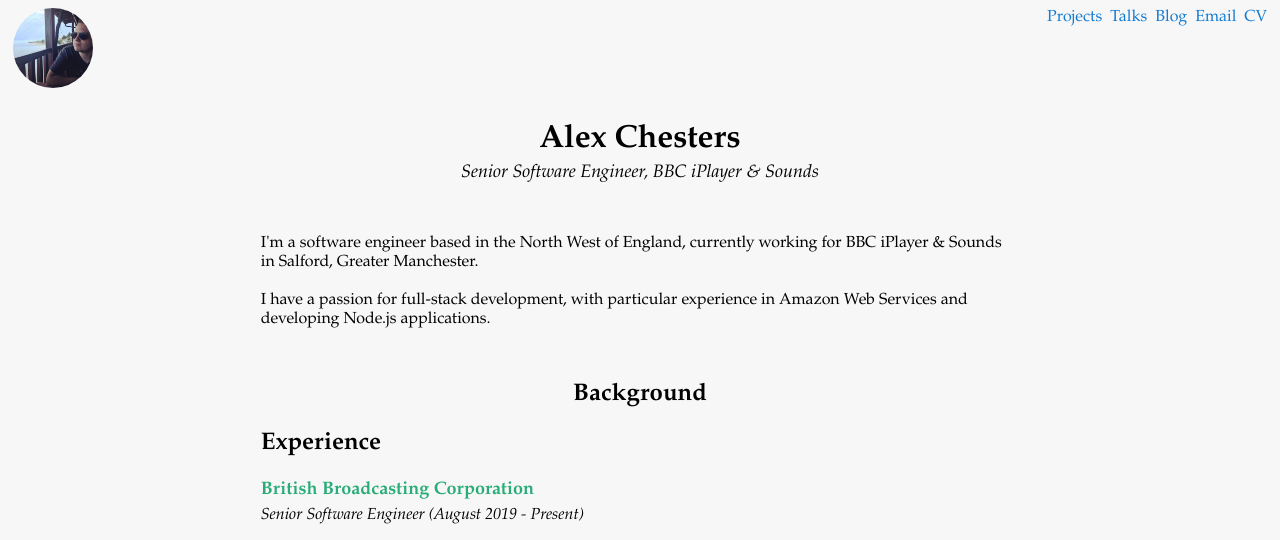
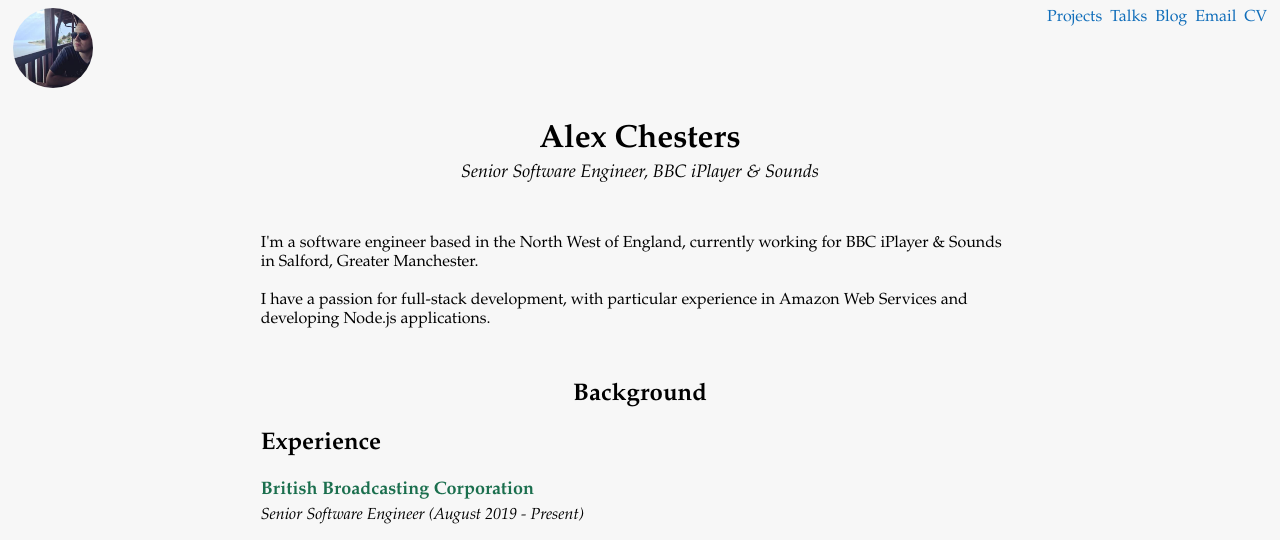
Before and after one commit to AlexChesters/cheste.rs, a React app in the folder static/: page / in a window 1280 px wide. Shown: the top 540 px of the page. Built offline with nearby package versions, Linux system fonts and the light colour scheme.

Commit message:
fix contrast issues

```diff
--- a/static/src/styles/colors.scss
+++ b/static/src/styles/colors.scss
@@ -1,6 +1,6 @@
 $colors: (
   black: black,
-  blue: darken(#5badf0, 20%),
-  green: darken(#a1e8cc, 35%),
+  blue: darken(#5badf0, 25%),
+  green: darken(#a1e8cc, 50%),
   white: darken(white, 3%)
 );
```
